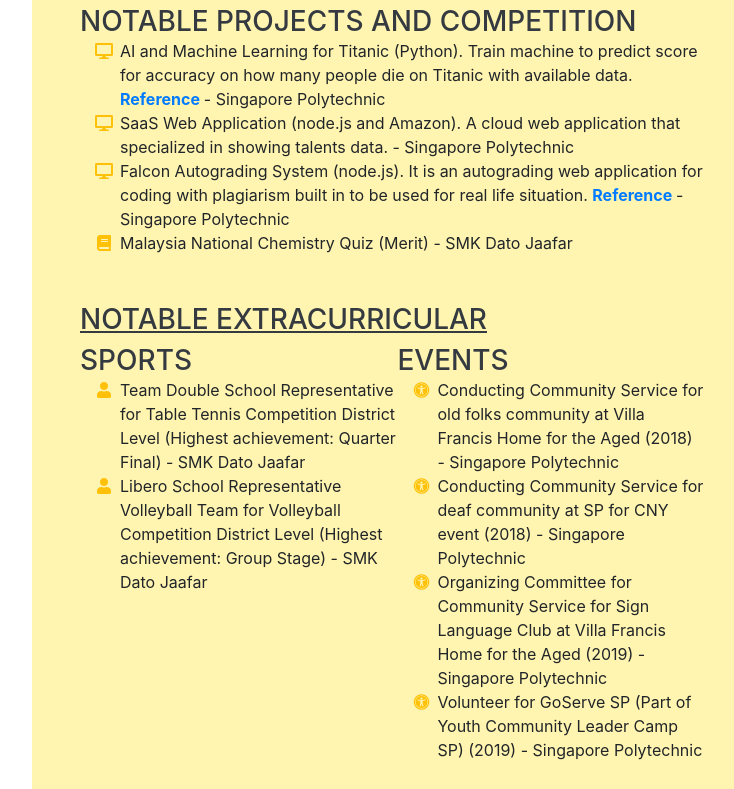
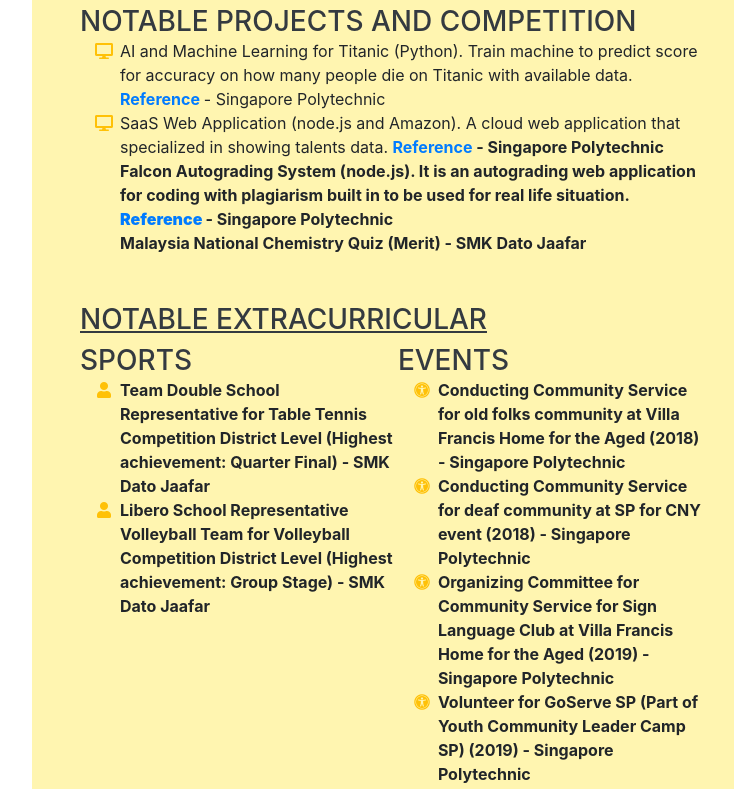
Before and after one commit to ianhtyen/ianyen.github.io, a website with bundled scripts: page index.html in a window 1280 px wide. Shown: the part 5337-6126 px from the top of the page, without its empty margins (240-974 px from the left). Built offline with nearby package versions, Linux system fonts and the light colour scheme; a web font is replaced by a local one.

Commit message:
Update index.html

```diff
--- a/index.html
+++ b/index.html
@@ -281,7 +281,7 @@
               </li>
               <li>
                 <i class="fa-li fa fa-desktop text-warning"></i>
-                SaaS Web Application (node.js and Amazon). A cloud web application that specialized in showing talents data. - Singapore Polytechnic
+                SaaS Web Application (node.js and Amazon). A cloud web application that specialized in showing talents data. <b> <a href="https://github.com/ianhtyen/saas-csc">Reference</a> - Singapore Polytechnic
               </li>
               <li>
                 <i class="fa-li fa fa-desktop text-warning"></i>
```
